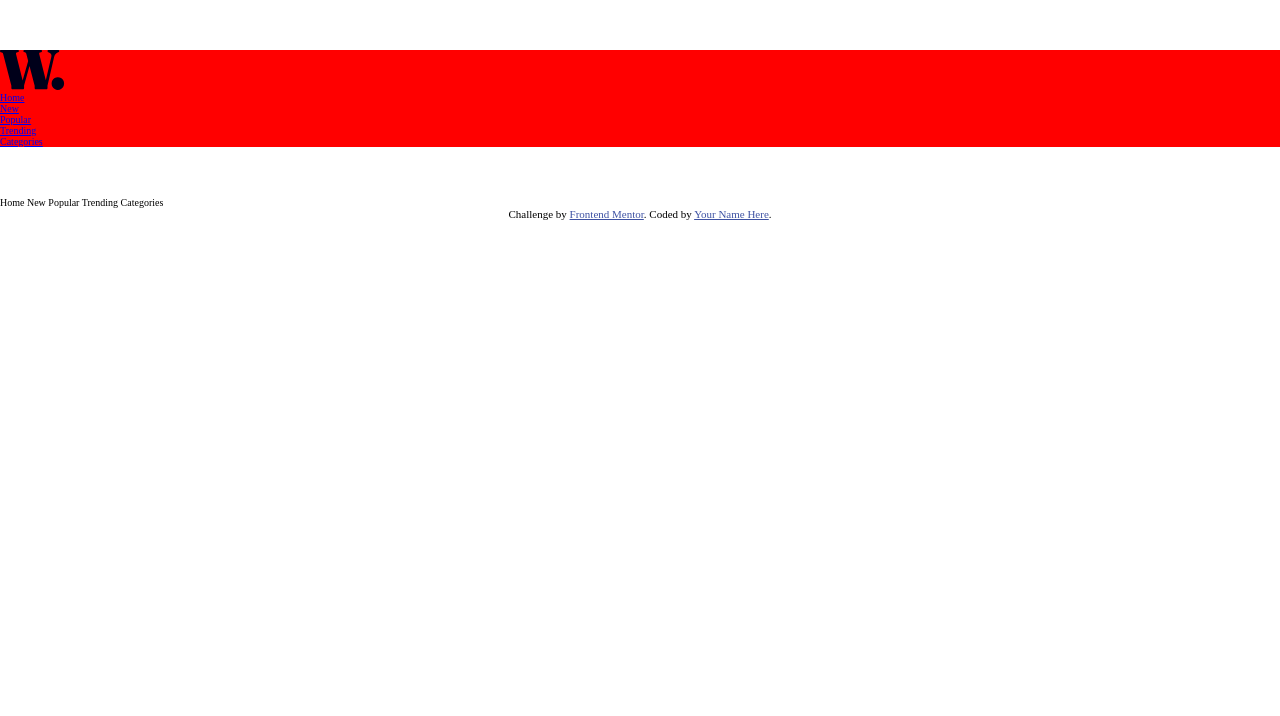
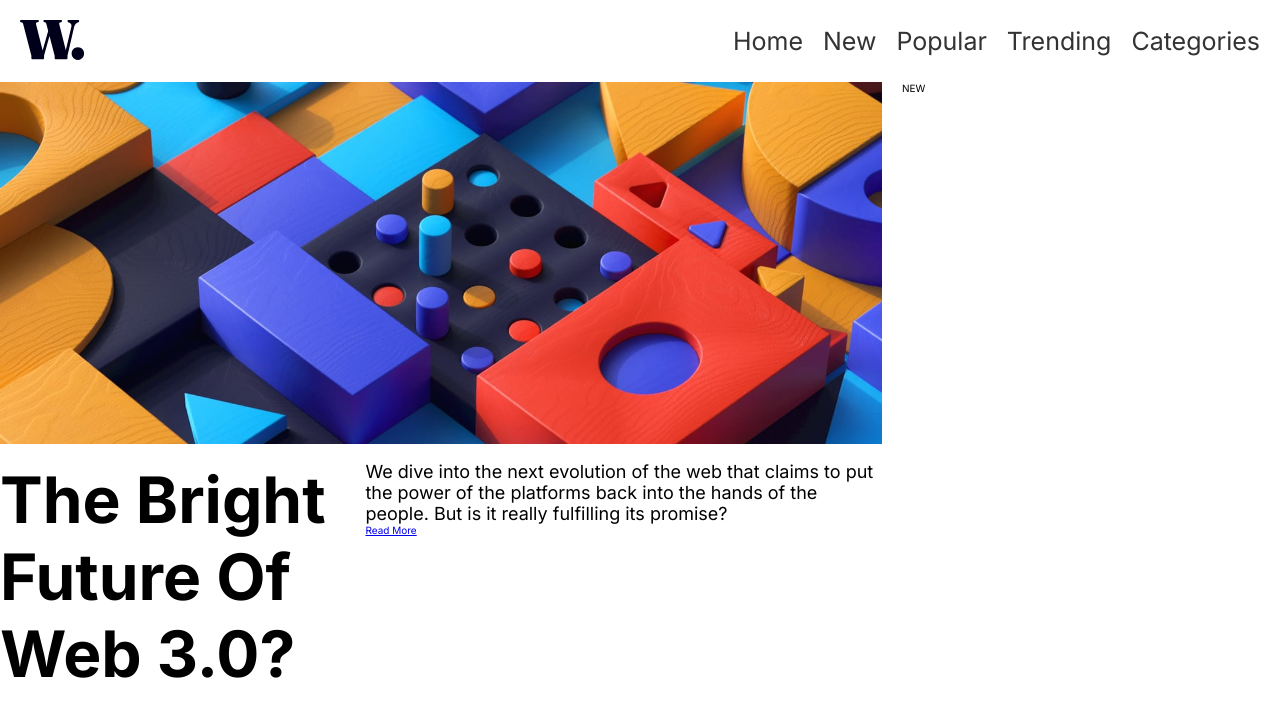
Before and after one commit to mamaca94/news-homepage, a plain HTML site: page index.html in a window 1280 px wide. Drawn offline with Linux system fonts and the light colour scheme.

Commit message:
main news section

```diff
--- a/index.html
+++ b/index.html
@@ -7,6 +7,10 @@
   <!-- displays site properly based on user's device -->
 
   <link rel="icon" type="image/png" sizes="32x32" href="./images/favicon-32x32.png">
+
+  <link rel="preconnect" href="https://fonts.googleapis.com">
+  <link rel="preconnect" href="https://fonts.gstatic.com" crossorigin>
+  <link href="https://fonts.googleapis.com/css2?family=Inter:wght@400;700;800&display=swap" rel="stylesheet">
 
   <link rel="stylesheet" href="style.css">
 
@@ -36,19 +40,44 @@
         </ul>
       </nav>
     </header>
+    <section class="main-section">
+      <div class="img-desktop">
+        <img src="./assets/images/image-web-3-desktop.jpg" alt="">
+        <div class="main-news">
+          <h1 class="main-heading">The Bright Future Of Web 3.0?</h1>
+          <div>
+            <p class="main-text">We dive into the next evolution of the web that claims to put the power of the
+              platforms
+              back into the hands of the people.
+              But is it really fulfilling its promise?</p>
+            <a href="#" class="btn-more">Read More</a>
+          </div>
+        </div>
+      </div>
+
+      <div class="news-feed">
+        NEW
+      </div>
+    </section>
   </main>
 
-  Home
-  New
-  Popular
-  Trending
-  Categories
 
 
-  <footer class="attribution">
+
+  <!-- <footer class="attribution">
     Challenge by <a href="https://www.frontendmentor.io?ref=challenge" target="_blank">Frontend Mentor</a>.
     Coded by <a href="#">Your Name Here</a>.
-  </footer>
+  </footer> -->
+
+  <!-- /* Footer */
+.attribution {
+  font-size: 1.1rem;
+  text-align: center;
+}
+
+.attribution a {
+  color: hsl(228, 45%, 44%);
+} -->
 </body>
 
 </html>
--- a/style.css
+++ b/style.css
@@ -8,18 +8,64 @@ html {
   box-sizing: border-box;
 }
 
+body {
+  font-family: "Inter", sans-serif;
+}
+
 .container {
   max-width: 144rem;
-  margin: 5rem auto;
-  background-color: red;
+  margin: 1rem auto;
+  /* background-color: red; */
 }
 
-/* Footer */
-.attribution {
-  font-size: 11px;
-  text-align: center;
+.header {
+  display: flex;
+  justify-content: space-between;
+  align-items: center;
+  margin: 2rem;
 }
 
-.attribution a {
-  color: hsl(228, 45%, 44%);
+.main-nav-list {
+  font-size: 2.5rem;
+  display: flex;
+  gap: 2rem;
+  list-style: none;
 }
+
+.nav-link:link,
+.nav-link:visited {
+  text-decoration: none;
+  color: #333;
+  font-weight: 400;
+}
+
+.nav-link:hover,
+.nav-link:active {
+  color: hsl(5, 85%, 63%);
+}
+
+.main-section {
+  display: grid;
+  grid-template-columns: 70fr 30fr;
+  gap: 2rem;
+}
+
+.img-desktop img {
+  width: 100%;
+}
+
+.main-news {
+  display: flex;
+  margin-top: 1.5rem;
+}
+
+.main-heading {
+  font-size: 6.4rem;
+}
+
+.main-text {
+  font-size: 1.8rem;
+}
+
+.btn-more {
+}
```
